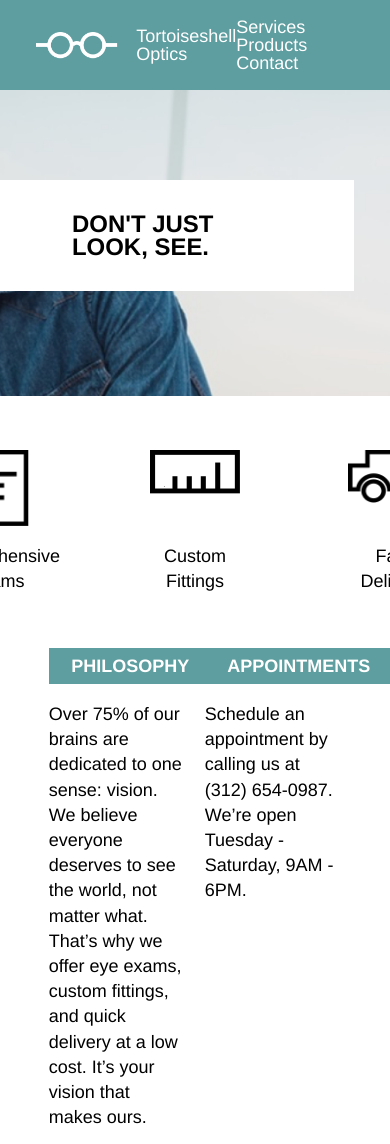
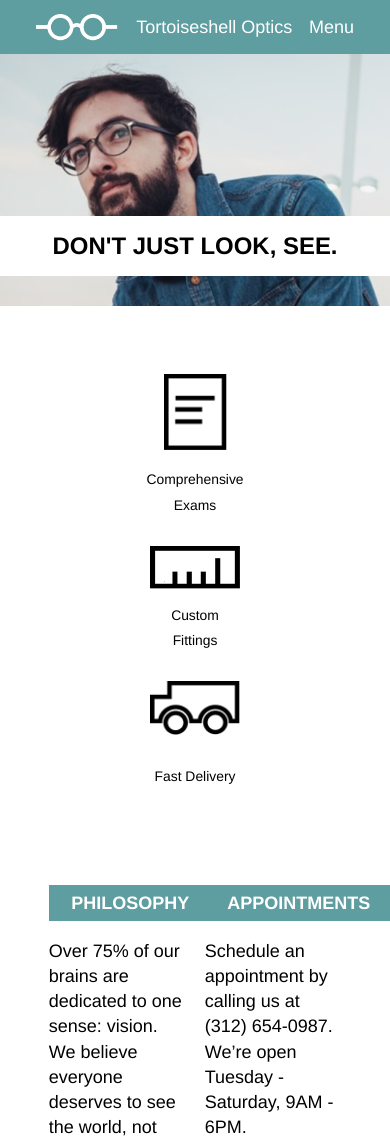
Before and after one commit to chirmer/tortoiseshell-optics, a plain HTML site: page index.html in a window 390 px wide. Shown: the top 1144 px of the page. Drawn offline with Linux system fonts and the light colour scheme.

Commit message:
Finish icon figures.

```diff
--- a/index.html
+++ b/index.html
@@ -17,7 +17,8 @@
               <img src="resources/img/logo-white.png" alt="Tortoiseshell Optics">
               <span>Tortoiseshell Optics</span>
             </div>
-            <nav>
+            <a id="nav-mobile">Menu</a>
+            <nav id="nav-links">
               <a>Services</a>
               <a>Products</a>
               <a>Contact</a>
@@ -31,7 +32,7 @@
     </header>
 
     <!-- Body - Icons -->
-    <div class="site-container flex justify-center">
+    <div id="figures" class="site-container flex justify-center">
       <div id="fig-exams" class="flex align-center column justify-between">
         <figure>
           <img src="resources/img/paper-icon.png" alt="Comprehensive Exams">
@@ -59,7 +60,7 @@
     </div>
 
     <!-- Body - Text Areas -->
-    <div class="site-container flex justify-center">
+    <div id="text-areas" class="site-container flex justify-center">
       <section id="philosophy" class="flex column">
         <h1 class="white brand-bg bold-upper">Philosophy</h1>
         <p>
--- a/resources/css/style.css
+++ b/resources/css/style.css
@@ -4,11 +4,11 @@ html, p, figcaption {
   font-family: Helvetica, sans-serif;
 }
 
-header nav {
+header nav, #nav-mobile {
   margin: 1rem 0;
 }
 
-header nav a {
+header nav a, #nav-mobile {
   margin-right: 2rem;
 }
 
@@ -126,6 +126,10 @@ footer img {
   width: 10rem;
 }
 
+#nav-mobile {
+  display: none;
+}
+
 /* ---------- Tablets ---------- */
 
 @media only screen and (max-width: 1120px) {
@@ -153,3 +157,51 @@ footer img {
     font-size: 1.33rem;
   }
 }
+
+/* ---------- Mobile ---------- */
+
+@media only screen and (max-width: 675px) {
+  #nav-mobile {
+    display: inherit;
+  }
+
+  #nav-links {
+    display: none;
+  }
+
+  #header-img {
+    height: 17rem;
+    background-position: 20%;
+  }
+
+  #figures {
+    flex-direction: column;
+    align-items: center;
+    margin: 3.77rem auto;
+  }
+
+  #img-text {
+    margin-top: 9rem;
+    padding: 1rem;
+    margin-left: 0;
+    margin-right: 0;
+    text-align: center;
+  }
+
+  #fig-exams, #fig-fittings, #fig-delivery {
+    margin: 0 0 1.54rem 0;
+  }
+
+  #fig-fittings, #fig-delivery {
+    height: 6rem;
+  }
+
+  section {
+    display: block;
+    width: 100%;
+  }
+
+  figcaption p {
+    font-size: 0.77rem;
+  }
+}
```
